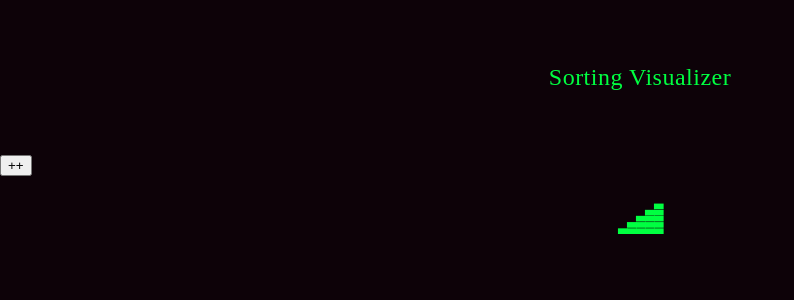
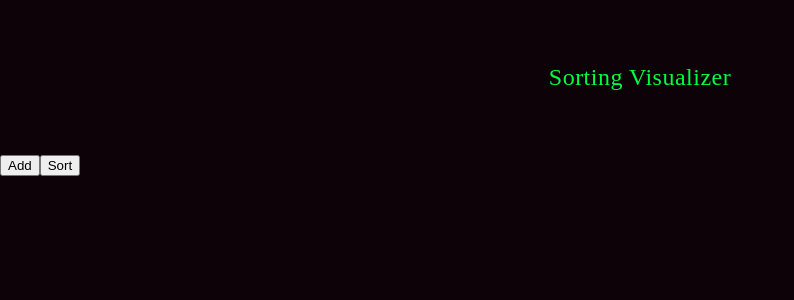
Before and after one commit to matfij/sorting-visualizer, an Angular app: page / in a window 1280 px wide. Shown: the top 300 px of the page, without its empty margins (0-794 px from the left). Built offline with nearby package versions, Linux system fonts and the light colour scheme.

Commit message:
Add bubble sort service

```diff
--- a/src/app/app.component.ts
+++ b/src/app/app.component.ts
@@ -1,26 +1,45 @@
+import { CommonModule } from '@angular/common';
 import { Component } from '@angular/core';
+import { BehaviorSubject } from 'rxjs';
 import { ArrayVisualizerComponent } from './components/array-visualizer/array-visualizer.component';
+import { BubbleSortService } from './services/bubble-sort.service';
 
 @Component({
   selector: 'app-root',
   imports: [
+    CommonModule,
     ArrayVisualizerComponent,
   ],
   template: `
     <main class="wrapper-main">
       <h2 class="text-title">Sorting Visualizer</h2>
-      <button (click)="addNumber()">++</button>
-      <app-array-visualizer [array]="array"></app-array-visualizer>
+      <button (click)="addNumber()">Add</button>
+      <button (click)="sort()">Sort</button>
+      <app-array-visualizer [array]="(array$ | async) || []"></app-array-visualizer>
     </main>
   `,
   styleUrls: ['./app.component.scss'],
   standalone: true,
 })
 export class AppComponent {
-  array = [1, 2, 3, 4, 5];
+  array: number[] = [];
+  array$ = new BehaviorSubject(this.array);
+
+  constructor(
+    private bubbleSortService: BubbleSortService,
+  ) {}
 
   addNumber() {
-    const newNumber = Math.floor(10 * Math.random());
+    const newNumber = Math.max(1, Math.floor(10 * Math.random()));
     this.array.push(newNumber);
+    this.array$.next(this.array);
+  }
+
+  sort() {
+    this.bubbleSortService.sort(this.array).subscribe((arr) => {
+      console.log(arr)
+      this.array = arr;
+      this.array$.next(this.array);
+    });
   }
 }
--- a/src/app/app.module.ts
+++ b/src/app/app.module.ts
@@ -1,3 +1,4 @@
+import { CommonModule } from '@angular/common';
 import { NgModule } from '@angular/core';
 import { bootstrapApplication, BrowserModule } from '@angular/platform-browser';
 import { AppComponent } from './app.component';
--- /dev/null
+++ b/src/app/services/bubble-sort.service.ts
@@ -0,0 +1,31 @@
+import { Injectable } from '@angular/core';
+import { map, Observable, take, timer } from 'rxjs';
+
+@Injectable({
+  providedIn: 'root'
+})
+export class BubbleSortService {
+
+  constructor() {}
+
+  sort(array: number[]): Observable<number[]> {
+    const arrayStates: number[][] = [[]];
+    for (let i = 0; i < array.length; i++) {
+      for (let j = i; j < array.length; j++) {
+        if (array[i] > array[j]) {
+          [array[i], array[j]] = [array[j], array[i]];
+          arrayStates.push([...array]);
+        }
+      }
+    }
+    let retInd = 0;
+    return timer(0, 100).pipe(
+      take(arrayStates.length),
+      map(() => {
+        const state = arrayStates[retInd];
+        retInd++;
+        return state;
+      })
+    );
+  }
+}
```
Also changed, not shown: 1 other file (tests, documents, lock files or other folders).
